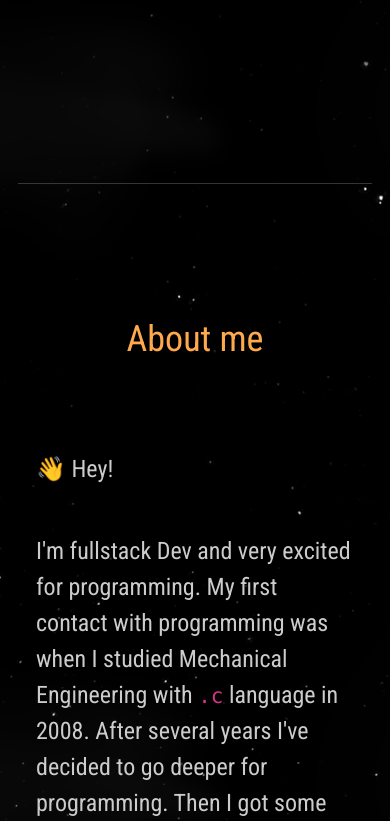
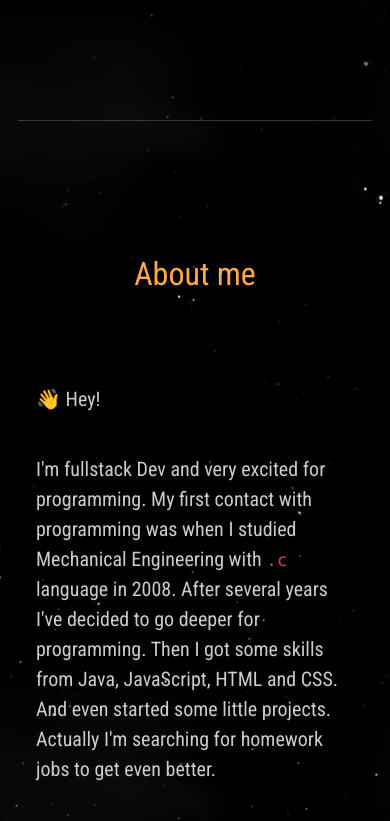
Before and after one commit to meierrene/myPortfolioVanilla, a website: page index.html in a window 390 px wide. Shown: the part 820-1641 px from the top of the page. Drawn offline with nearby package versions, Linux system fonts and the light colour scheme.

Commit message:
Add files via upload

```diff
--- a/src/css/queries.css
+++ b/src/css/queries.css
@@ -7,8 +7,16 @@
   }
 
   .h1-title {
-    font-size: 4rem;
-    color: #a61e4d;
+    font-size: 3.6rem;
+  }
+
+  .h2-title {
+    font-size: 3.2rem;
+  }
+
+  .story-telling,
+  .myproject-description {
+    font-size: 2rem;
   }
 
   .icons-container {
```
